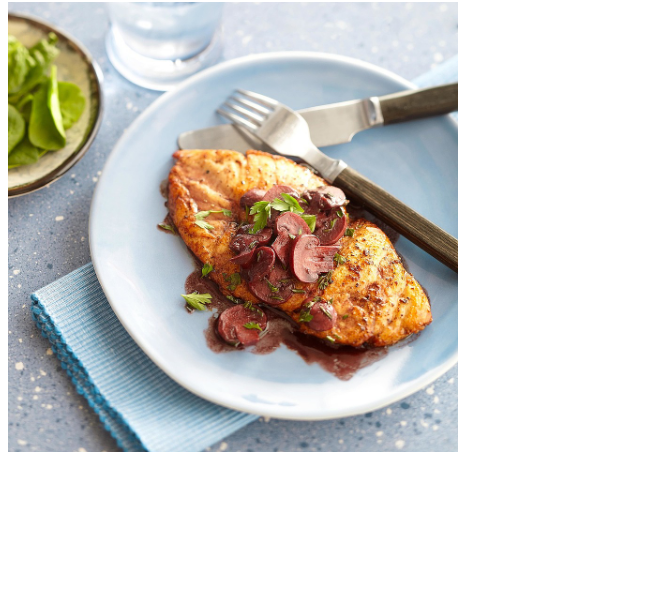
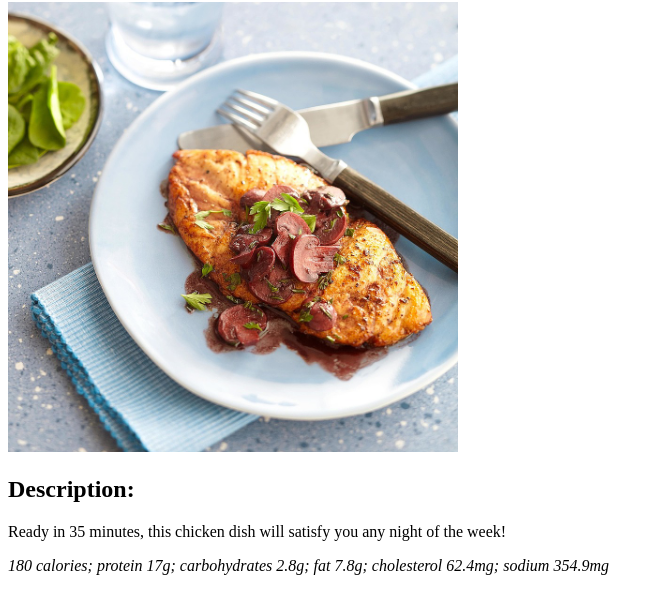
Before and after one commit to ZRGibson/odin-recipes, a plain HTML site: page recipes/chicken-and-red-wine-sauce.html in a window 1280 px wide. Shown: the part 78-692 px from the top of the page, without its empty margins (0-664 px from the left). Drawn offline with Linux system fonts and the light colour scheme.

Commit message:
Add Description header and nutrition facts

```diff
--- a/recipes/chicken-and-red-wine-sauce.html
+++ b/recipes/chicken-and-red-wine-sauce.html
@@ -1,15 +1,22 @@
 <!DOCTYPE html>
 <html lang="en">
 <head>
-    <meta charset="UTF-8">
-    <title>Chicken and Red Wine Sauce</title>
+<meta charset="UTF-8">
+<title>Chicken and Red Wine Sauce</title>
 </head>
 
 <body>
     <h1>Chicken and Red Wine Sauce</h1>
         <img src="img/chicken-and-red-wine-sauce.jpg"
-            width="450"
-            alt="picture of a plated chicken and red wine sauce">
+        width="450"
+        alt="picture of a plated chicken and red wine sauce">
+    <h2>Description:</h2>
+        <p>Ready in 35 minutes, this chicken dish will satisfy you
+        any night of the week!</p>
+        <p><em>180 calories; protein 17g; carbohydrates 2.8g; fat 7.8g;
+        cholesterol 62.4mg; sodium 354.9mg</em></p>
+
+
 
 
 
```
